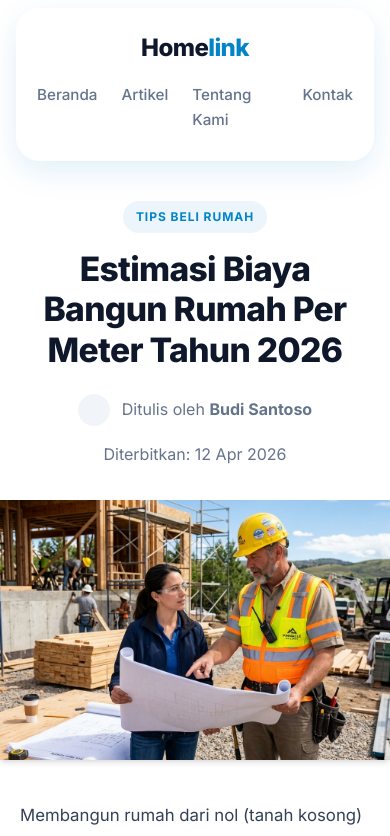
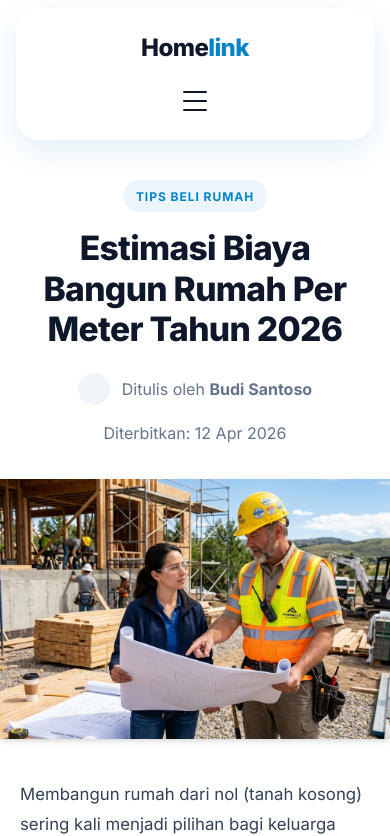
Before and after one commit to crashingdown90/homelink, a Next.js app: page /artikel/biaya-bangun-rumah-per-meter in a window 390 px wide. Shown: the top 836 px of the page. Built offline with nearby package versions, Linux system fonts and the light colour scheme.

Commit message:
feat: Replace static navbar with responsive interactive Navbar component

```diff
--- a/src/app/globals.css
+++ b/src/app/globals.css
@@ -109,6 +109,90 @@ ul {
 
 .nav-link:hover {
   color: var(--text);
+}
+
+/* Mobile Menu */
+.mobile-menu-btn {
+  display: none;
+  background: none;
+  border: none;
+  cursor: pointer;
+  padding: 0.5rem;
+  z-index: 101;
+}
+
+.hamburger {
+  width: 24px;
+  height: 20px;
+  position: relative;
+  display: flex;
+  flex-direction: column;
+  justify-content: space-between;
+}
+
+.hamburger span {
+  display: block;
+  width: 100%;
+  height: 2px;
+  background-color: var(--text);
+  border-radius: 2px;
+  transition: all 0.3s cubic-bezier(0.4, 0, 0.2, 1);
+  transform-origin: center;
+}
+
+.hamburger.open span:nth-child(1) {
+  transform: translateY(9px) rotate(45deg);
+}
+
+.hamburger.open span:nth-child(2) {
+  opacity: 0;
+}
+
+.hamburger.open span:nth-child(3) {
+  transform: translateY(-9px) rotate(-45deg);
+}
+
+@media (max-width: 768px) {
+  .header-content {
+    padding: 0 1.5rem;
+  }
+
+  .mobile-menu-btn {
+    display: block;
+  }
+
+  .nav-links {
+    position: absolute;
+    top: calc(100% + 0.5rem);
+    left: 1rem;
+    right: 1rem;
+    background: rgba(255, 255, 255, 0.95);
+    backdrop-filter: blur(16px);
+    flex-direction: column;
+    align-items: center;
+    padding: 2rem 1.5rem;
+    gap: 1.5rem;
+    border-radius: 1.5rem;
+    box-shadow: 0 20px 40px rgba(0, 0, 0, 0.1);
+    border: 1px solid rgba(255, 255, 255, 0.8);
+    opacity: 0;
+    visibility: hidden;
+    transform: translateY(-10px);
+    transition: all 0.3s cubic-bezier(0.4, 0, 0.2, 1);
+  }
+
+  .nav-links.active {
+    opacity: 1;
+    visibility: visible;
+    transform: translateY(0);
+  }
+
+  .nav-link {
+    font-size: 1.1rem;
+    width: 100%;
+    text-align: center;
+    padding: 0.5rem 0;
+  }
 }
 
 /* Hero Section */
--- a/src/app/layout.tsx
+++ b/src/app/layout.tsx
@@ -2,6 +2,7 @@ import type { Metadata } from "next";
 import { Inter } from "next/font/google";
 import Script from "next/script";
 import "./globals.css";
+import Navbar from "../components/Navbar";
 
 const inter = Inter({ subsets: ["latin"] });
 
@@ -30,19 +31,7 @@ export default function RootLayout({
           `}
         </Script>
 
-        <header className="header">
-          <div className="container header-content">
-            <a href="/" className="logo">
-              Home<span className="logo-accent">link</span>
-            </a>
-            <nav className="nav-links">
-              <a href="/" className="nav-link">Beranda</a>
-              <a href="/#artikel" className="nav-link">Artikel</a>
-              <a href="/tentang-kami" className="nav-link">Tentang Kami</a>
-              <a href="/kontak" className="nav-link">Kontak</a>
-            </nav>
-          </div>
-        </header>
+        <Navbar />
         <main>{children}</main>
         <footer className="footer">
           <div className="container">
--- /dev/null
+++ b/src/components/Navbar.tsx
@@ -0,0 +1,31 @@
+"use client";
+
+import { useState } from "react";
+import Link from "next/link";
+
+export default function Navbar() {
+  const [isOpen, setIsOpen] = useState(false);
+
+  return (
+    <header className="header">
+      <div className="container header-content">
+        <Link href="/" className="logo">
+          Home<span className="logo-accent">link</span>
+        </Link>
+        <nav className={`nav-links ${isOpen ? "active" : ""}`}>
+          <Link href="/" className="nav-link" onClick={() => setIsOpen(false)}>Beranda</Link>
+          <Link href="/#artikel" className="nav-link" onClick={() => setIsOpen(false)}>Artikel</Link>
+          <Link href="/tentang-kami" className="nav-link" onClick={() => setIsOpen(false)}>Tentang Kami</Link>
+          <Link href="/kontak" className="nav-link" onClick={() => setIsOpen(false)}>Kontak</Link>
+        </nav>
+        <button className="mobile-menu-btn" onClick={() => setIsOpen(!isOpen)} aria-label="Toggle menu">
+          <div className={`hamburger ${isOpen ? "open" : ""}`}>
+            <span></span>
+            <span></span>
+            <span></span>
+          </div>
+        </button>
+      </div>
+    </header>
+  );
+}
```
